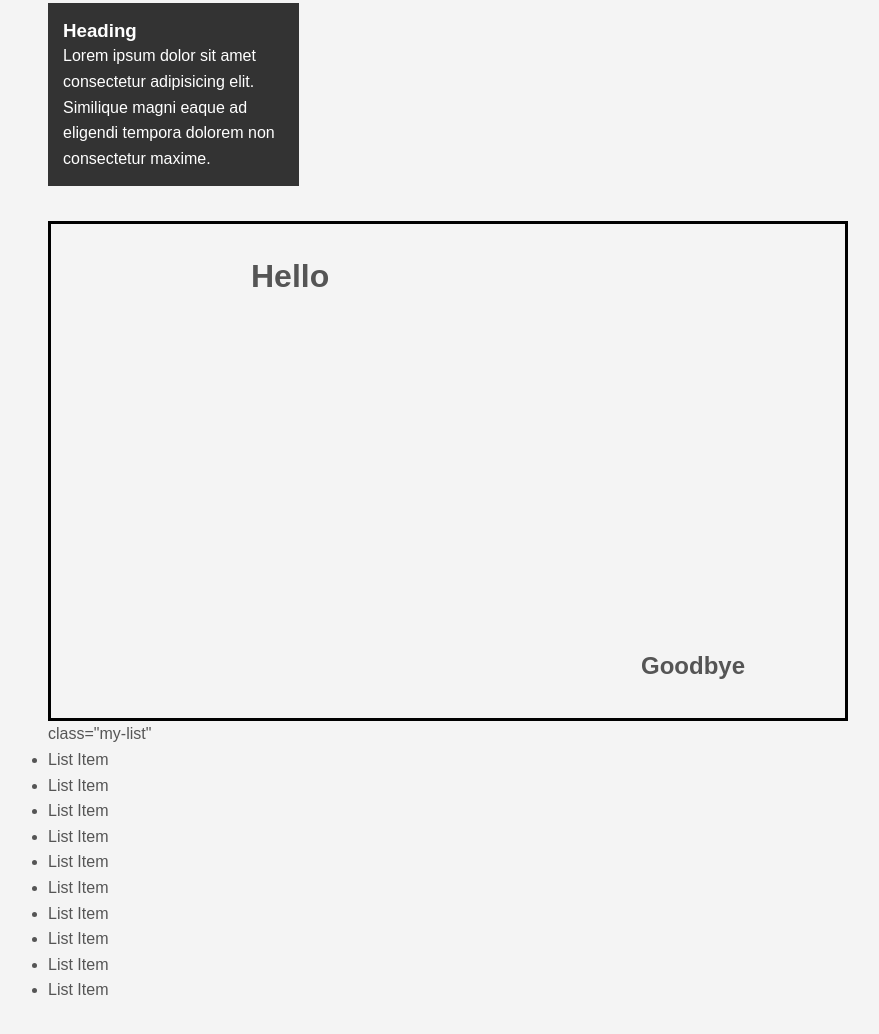
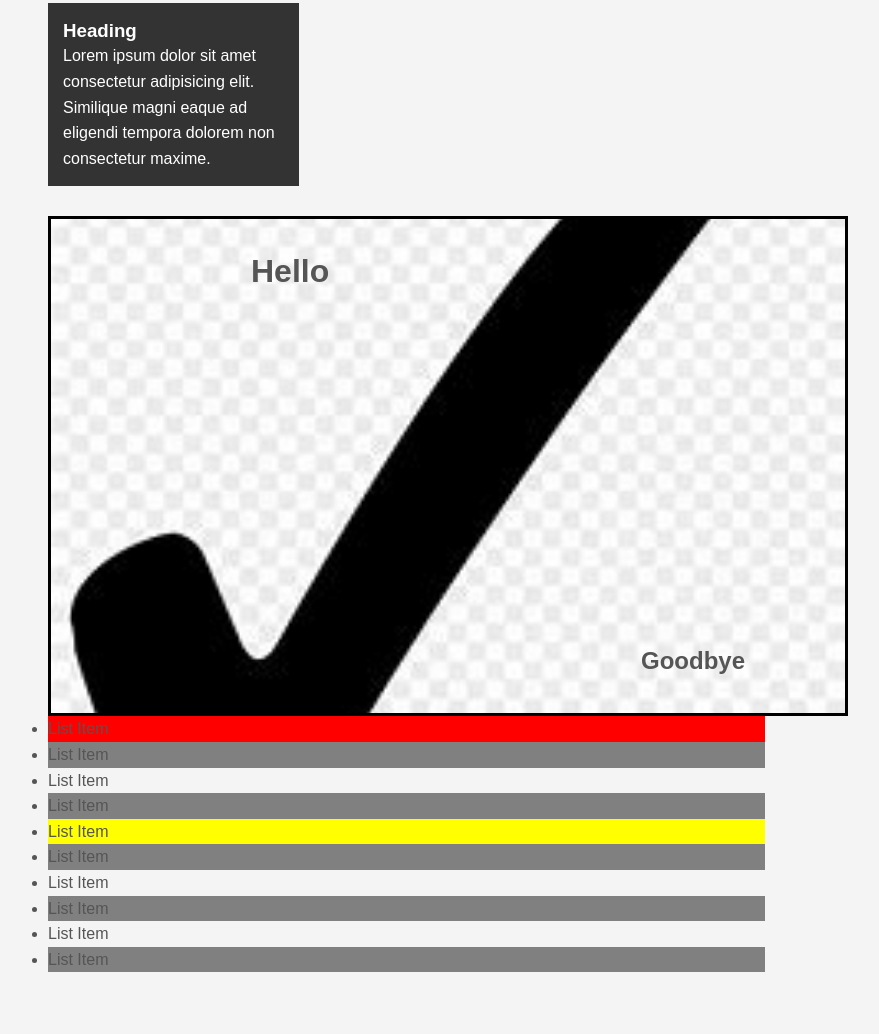
Before and after one commit to ahsannaqvi5/HTML-Practice, a plain HTML site: page First_HTML_Project/index.html in a window 1280 px wide. Shown: the part 1074-2108 px from the top of the page, without its empty margins (80-959 px from the left). Drawn offline with Linux system fonts and the light colour scheme.

Commit message:
new website page creat but css file not working

```diff
--- a/First HTML Project/index.html
+++ b/First_HTML_Project/index.html
@@ -3,7 +3,7 @@
 <head>
     <meta charset="UTF-8">
     <title>CSS Cheat Sheet</title>
-    <link rel="stylesheet" type="text/css" href="style.css">
+    <link rel="stylesheet" type="text/css" href="style.css" href="css/style.css">
 
 </head>
 <body>
@@ -74,7 +74,8 @@
             <h1>Hello</h1>
             <h2>Goodbye</h2>
         </div>
-        <ul> class="my-list"
+        <ul  class="my-list">
+
             <li>List Item</li>
             <li>List Item</li>
             <li>List Item</li>
--- a/First HTML Project/style.css
+++ b/First_HTML_Project/style.css
@@ -127,12 +127,13 @@
     width: 800px;
     height: 500px;
     border: 3px solid #000;
-    margin-top: 35px;
+    margin-top: 30px;
     position: relative;
-    background-image: url('images/bgimages.jpg');
+    background-image: url('/checkmark.png');
     background-size: cover;
     background-position: center;
   }
+
 
   .p-box h1 {
     position: absolute;
@@ -160,3 +161,7 @@
   .my-list li:nth-child(5){
     background: yellow;
   }
+
+  .my-list li:nth-child(even){
+    background: grey;
+  }
--- /dev/null
+++ b/First_HTML_Project/website/style.css
@@ -0,0 +1,22 @@
+body{
+    background-color: #f4f4f4;
+    color: #555;
+    font-family: Arial, Helvetica, sans-serif;
+    font-size: 16px;
+    line-height: 1.6em;
+    margin: 0;
+}
+.container{
+    width: 80%;
+    margin: auto;
+    overflow: hidden;
+}
+#main-header{
+    background-color: coral;
+    color: #fff;
+}
+#navbar{
+    background-color: #333;
+    color: #fff;
+
+}
```
Also changed, not shown: First_HTML_Project/website/index.html (added, +49 -0 lines), First_HTML_Project/bgimage.jpack.avif (renamed from First HTML Project/bgimage.jpack.avif), First_HTML_Project/checkmark.png (renamed from First HTML Project/check mark.png), blog/blog.html (renamed from blog.html/blog.html).
